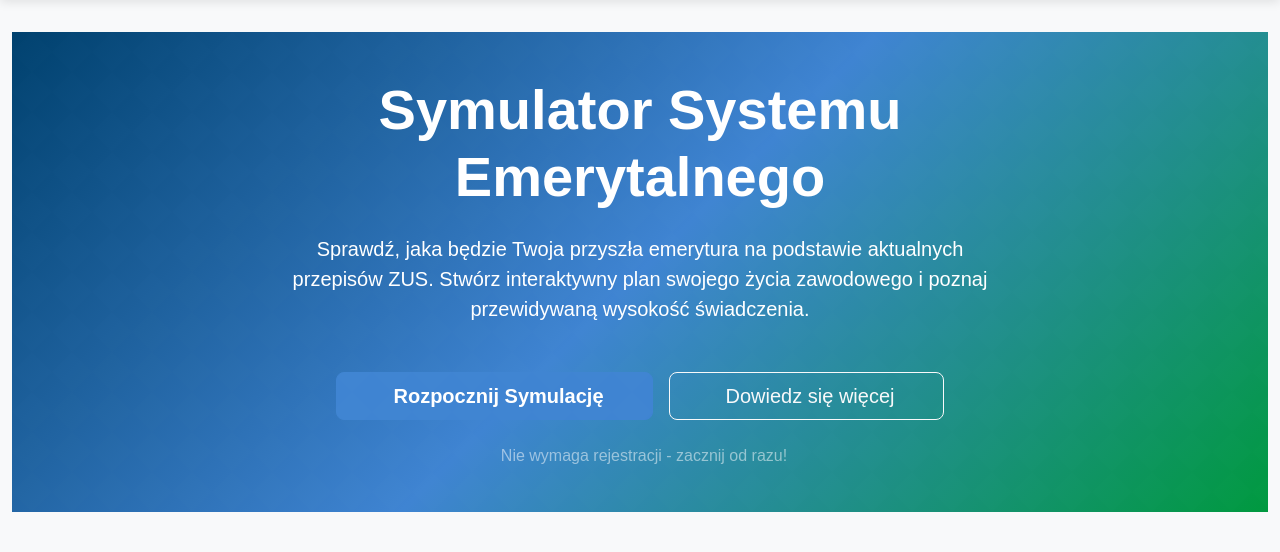
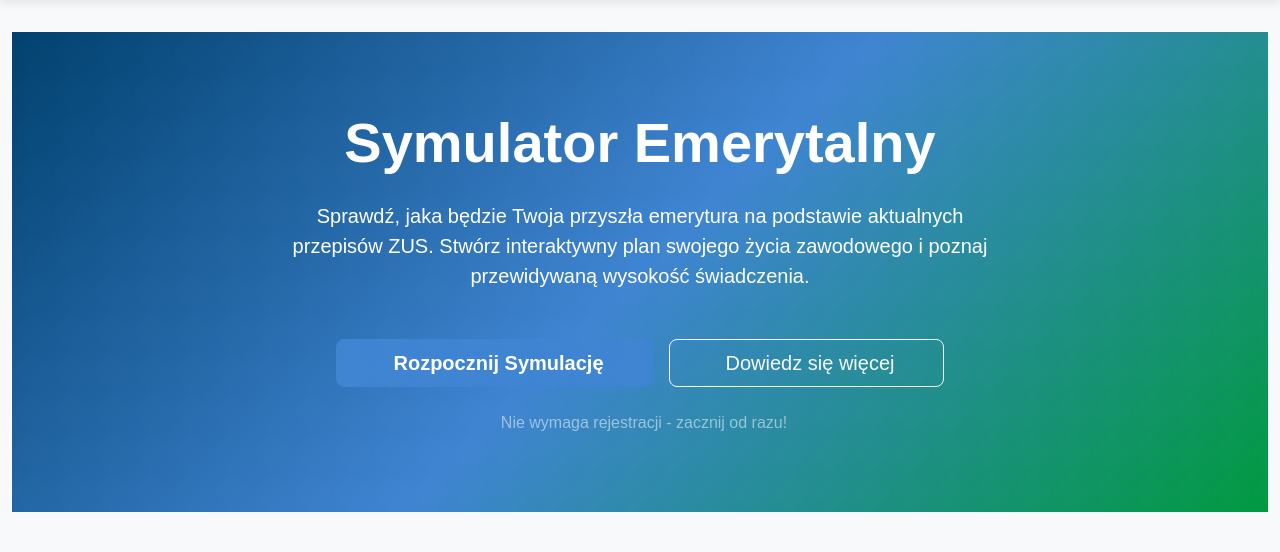
Before and after one commit to FilipLangiewicz/RetirementSimulator, a Django app: page / in a window 1280 px wide. Shown: the part 78-630 px from the top of the page. Run offline with Django 5.2, Linux system fonts and the light colour scheme.

Commit message:
Zmiana nazwy

```diff
--- a/simulator/templates/simulator/home.html
+++ b/simulator/templates/simulator/home.html
@@ -8,7 +8,7 @@
         <div class="row align-items-center min-vh-50">
             <div class="col-lg-8 mx-auto text-center">
                 <h1 class="display-4 fw-bold text-white mb-4">
-                    Symulator Systemu Emerytalnego
+                    Symulator Emerytalny
                 </h1>
                 <p class="lead text-white mb-5">
                     Sprawdź, jaka będzie Twoja przyszła emerytura na podstawie aktualnych przepisów ZUS.
```
Also changed, not shown: 1 other file.
